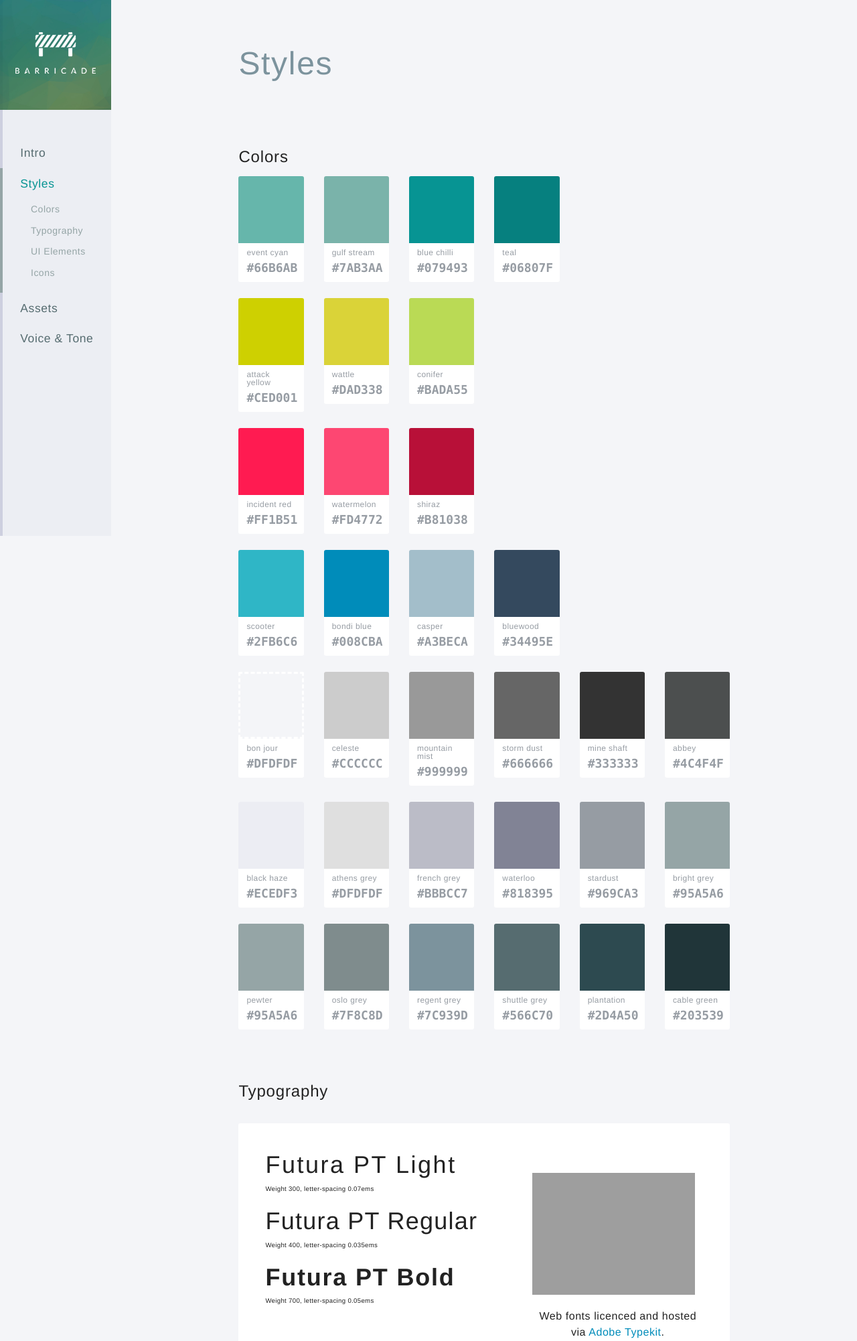
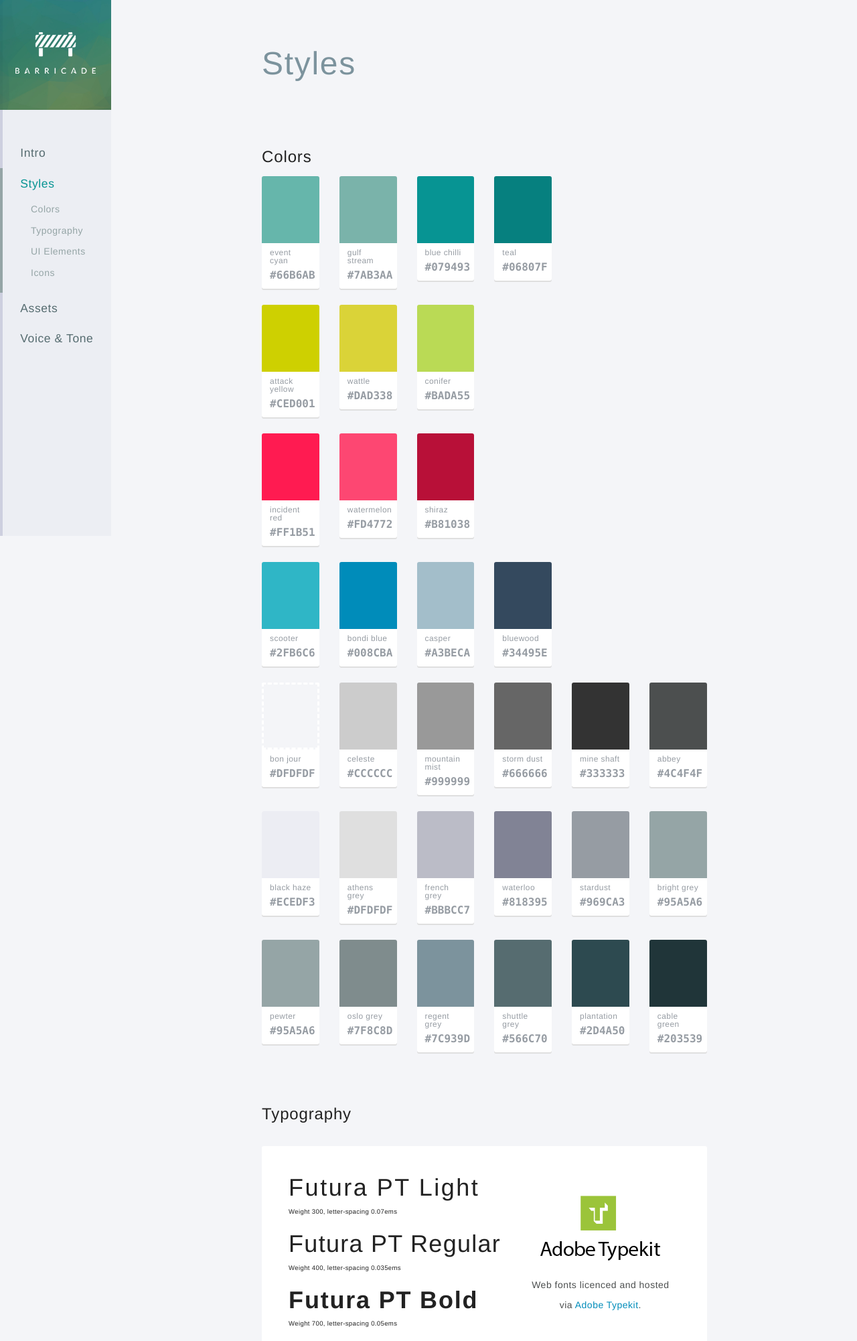
Before and after one commit to barricadeio/styleguide, a PHP site: page /styles.html in a window 1280 px wide. Shown: the top 2002 px of the page at 67% size. Run offline with PHP 8.4, Linux system fonts and the light colour scheme; some libraries are stand-ins or nearby versions; grey boxes are pictures that could not be loaded.

Commit message:
Design tweaks

```diff
--- a/assets.html
+++ b/assets.html
@@ -80,7 +80,7 @@
 
       <div class="large-10 medium-10 columns">
         <div class="row">
-          <div class="large-10 large-centered medium-10 medium-centered small-10 small-centered column">
+          <div class="large-10 large-centered medium-12 medium-centered small-12 small-centered column">
             <h1 class="jumbotron">Assets</h1>
 
             <h3 id="brandelements">Press Kit</h3>
--- a/assets/scss/partials/_buttons.scss
+++ b/assets/scss/partials/_buttons.scss
@@ -10,13 +10,18 @@
   @include futuraBold;
   @include upperCase;
   @include border-radius(3px, 3px);
-  @include box-shadow(darken($color, 5%) 0 2px 0 0);
+  @include box-shadow(0, 2px, 0, 0, darken($color, 5%));
   @include transition(all, 0.3s, ease-in-out);
 
   &:hover {
-    background-color: darken($color, 5%);
+    background-color: darken($color, 3.5%);
     color: white !important;
-    @include box-shadow(darken($color, 5%) 0 2px 0 0);
+    @include box-shadow(0, 2px, 0, 0, darken($color, 7.5%));
+  }
+
+  &:active {
+    background-color: $color !important;
+    box-shadow: none !important;
   }
 }
 
--- a/assets/scss/partials/_typography.scss
+++ b/assets/scss/partials/_typography.scss
@@ -128,6 +128,10 @@ p {
     color: $grey2;
     font-size: $base-font-size *  0.875;
   }
+
+  small {
+    font-size: $base-font-size *  0.875;
+  }
 }
 
 ol, ul {
--- a/assets/scss/partials/_variables.scss
+++ b/assets/scss/partials/_variables.scss
@@ -127,8 +127,7 @@ $mono: 'Lucida Console', 'Courier New', monaco, monospace;
   border-radius: $radius1 $radius2 $radius1 $radius2;
 }
 
-@mixin box-shadow($color:rgba(30,30,30,0.25), $xlength:0, $ylength:2px, $size:0, $stroke:0) {
-  -webkit-box-shadow: $color $xlength $ylength $size $stroke;
-  -moz-box-shadow: $color $xlength $ylength $size $stroke;
-  box-shadow: $color $xlength $ylength $size $stroke;
+@mixin box-shadow($xlength:0, $ylength:2px, $size:0, $stroke:0, $color:rgba(30,30,30,.25)) {
+  -webkit-box-shadow: $xlength $ylength $size $stroke $color;
+  box-shadow: $xlength $ylength $size $stroke $color;
 }
--- a/assets/scss/styleguide.scss
+++ b/assets/scss/styleguide.scss
@@ -350,7 +350,7 @@ body div.ng-scope:first-child,
     padding-bottom: 0.25rem;
     overflow: hidden;
     @include border-radius(3px, 3px);
-    @include box-shadow($light3 0 2px 0);
+    @include box-shadow(0, 2px, 0, 0, $light3);
 
     div {
       background-color: $mid1;
@@ -415,7 +415,7 @@ body div.ng-scope:first-child,
 
   span {
     @include upperCase;
-    font-size: 1.125em;
+    font-size: 1em;
     font-family: $mono;
     font-weight: bold;
     letter-spacing: 0;
--- a/index.html
+++ b/index.html
@@ -44,7 +44,7 @@
               </a>
             </h1>
 
-            <nav>
+            <nav role="navigation">
               <ul class="side-nav">
                 <li class="heading active"><a href="index.html">Intro</a>
                   <ul>
@@ -80,7 +80,7 @@
 
       <div class="large-10 medium-10 columns">
         <div class="row">
-          <div class="large-10 large-centered medium-10 medium-centered small-10 small-centered column">
+          <div class="large-10 large-centered medium-12 medium-centered small-12 small-centered column">
             <h1 class="jumbotron">Welcome.</h1>
             <h3 id="outline">Style Guide: A Living Document</h3>
 
--- a/styles.html
+++ b/styles.html
@@ -81,7 +81,7 @@
 
       <div class="large-10 medium-10 columns">
         <div class="row">
-          <div class="large-11 large-centered medium-10 medium-centered small-10 small-centered column">
+          <div class="large-10 large-centered medium-12 medium-centered small-12 small-centered column">
             <h1 class="jumbotron">Styles</h1>
 
             <h3 id="colors">Colors</h3>
@@ -377,8 +377,8 @@
 
                 <div class="small-5 large-5 columns left text-center">
                   <p>&nbsp;</p>
-                  <p><a href="http://typekit.com" target="_blank"><img src="https://conf-conf.com/perch/resources/adobe-typekit-logo.png"></a></p>
-                  Web fonts licenced and hosted<br>via <a href="http://typekit.com" target="_blank">Adobe Typekit</a>.
+                  <p><a href="http://typekit.com" target="_blank"><img src="assets/img/adobe-typekit-logo.png"></a></p>
+                  <p><small>Web fonts licenced and hosted<br>via <a href="http://typekit.com" target="_blank">Adobe Typekit</a>.</small></p>
                   <p>&nbsp;</p>
                 </div>
               </div>
--- a/voice.html
+++ b/voice.html
@@ -80,7 +80,7 @@
 
       <div class="large-10 medium-10 columns">
         <div class="row">
-          <div class="large-10 large-centered medium-10 medium-centered small-10 small-centered column">
+          <div class="large-10 large-centered medium-12 medium-centered small-12 small-centered column">
             <h1 class="jumbotron">Voice &amp; Tone</h1>
             <!--<h3>Writing to our users, not at them.</h3>-->
 
```
Also changed, not shown: assets/css/style.css, assets/img/adobe-typekit-logo.png (added), 1 other file.
